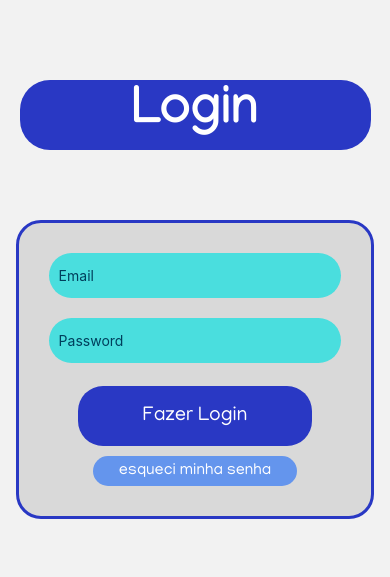
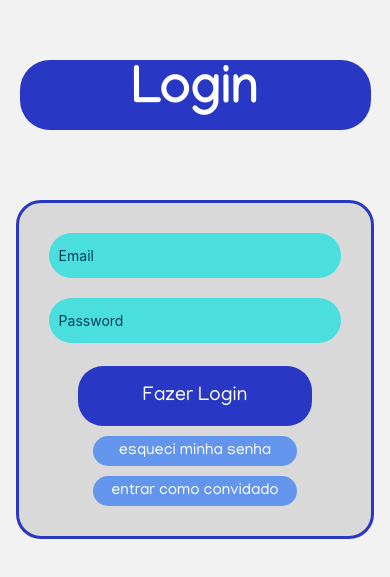
Before and after one commit to gbladislau/ReadMore, a React Native app in the folder front-readmore/: screen /Login in a window 390 px wide. Shown: the part 123-700 px from the top of the page. Built offline with nearby package versions, Linux system fonts and the light colour scheme.

Commit message:
Update LoginPage.js

```diff
--- a/front-readmore/screens/LoginPage.js
+++ b/front-readmore/screens/LoginPage.js
@@ -119,6 +119,9 @@ export default function LoginPage() {
                 </TouchableOpacity>
                 <TouchableOpacity style={styles.botaoEsqueci} onPress={() => setModalVisible(true)}>
                     <Text style={styles.esqueciText}>esqueci minha senha</Text>
+                </TouchableOpacity>
+                <TouchableOpacity style={styles.botaoEsqueci} onPress={() =>  navigation.navigate("UserHome")}>
+                    <Text style={styles.esqueciText}>entrar como convidado</Text>
                 </TouchableOpacity>
 
             </View>
```
